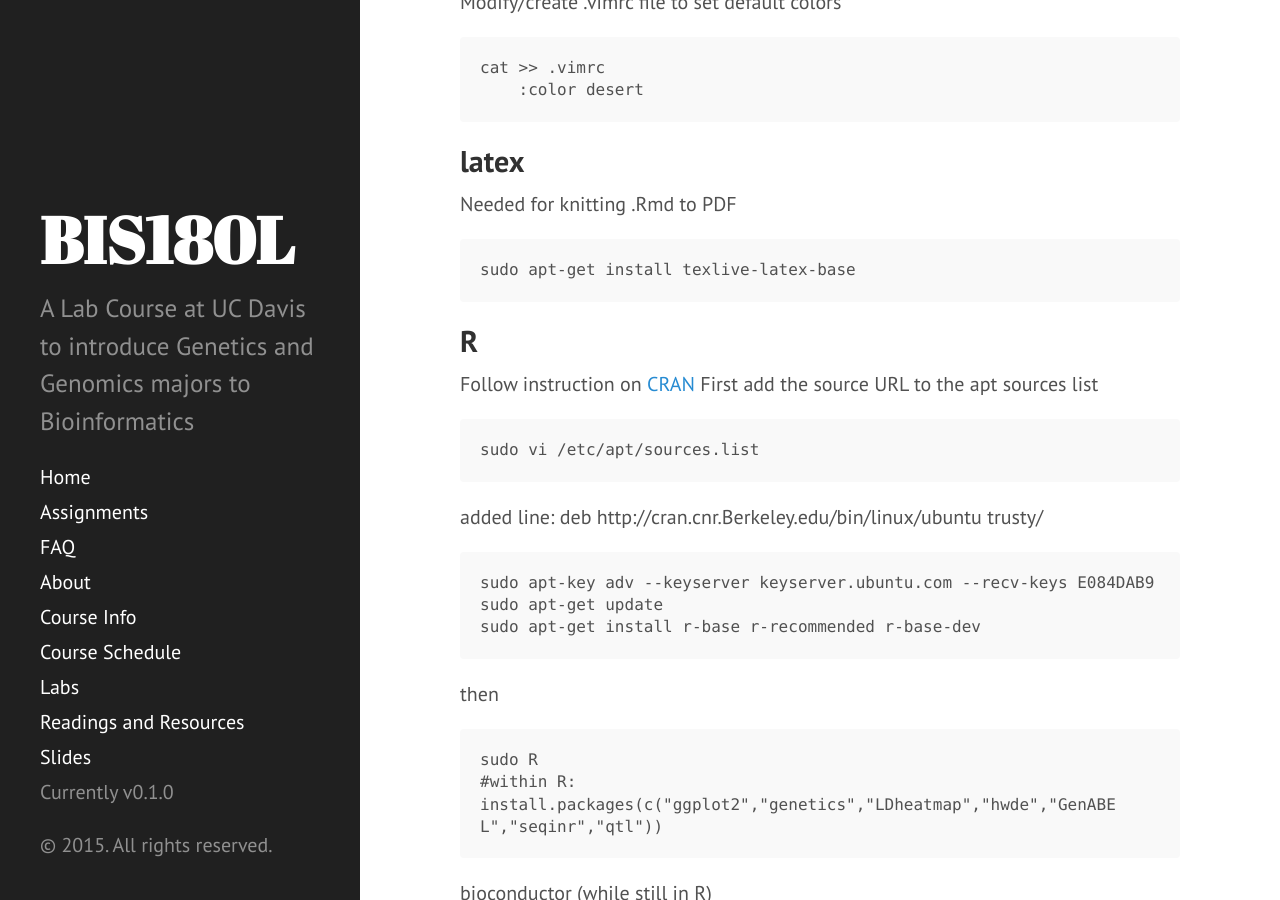
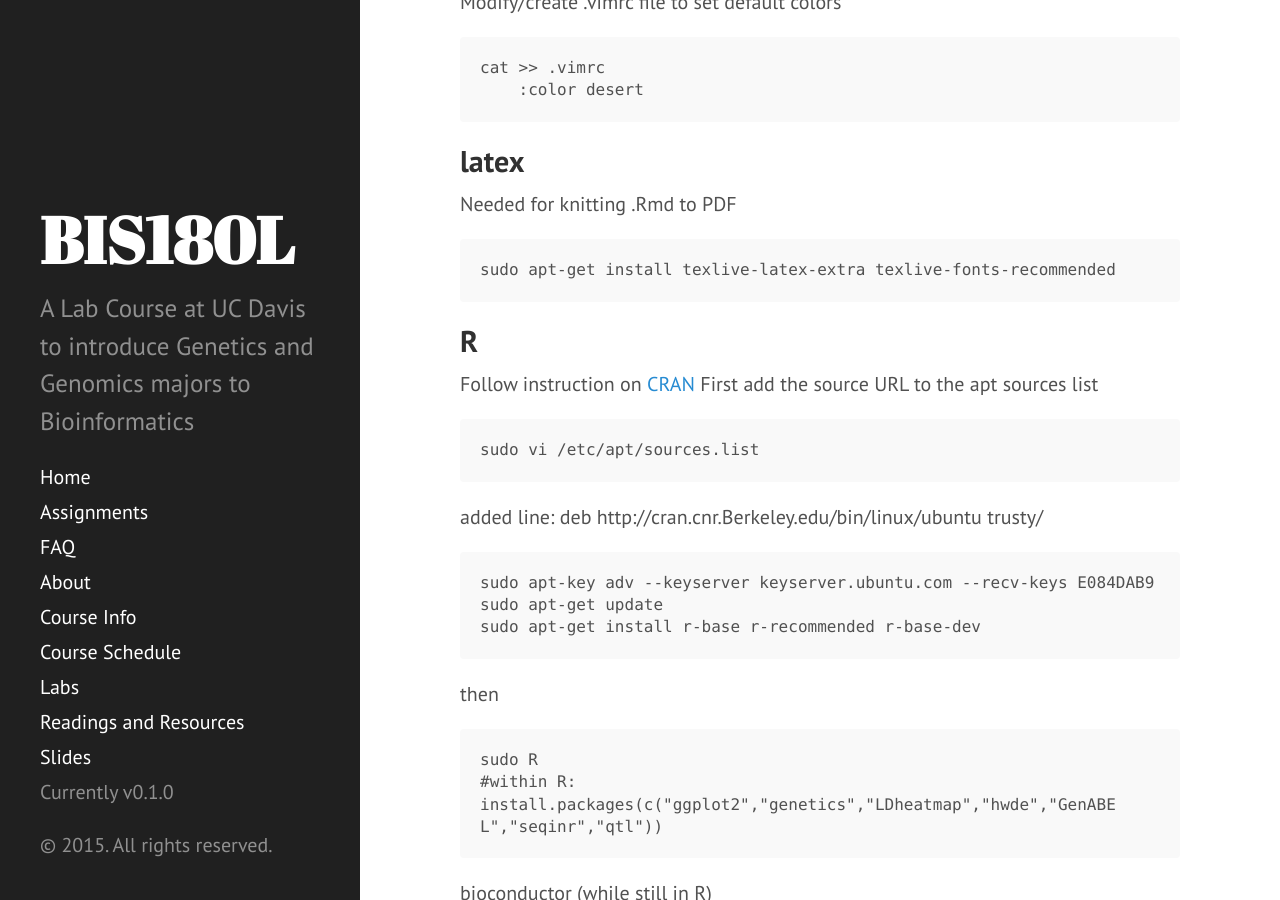
Before and after one commit to rjcmarkelz/BIS180L_web, a Jekyll site: the page built from _posts/2015-03-31-Creating_BIS180L_virtual_machine.md, in a window 1280 px wide and 900 px high, scrolled down 1706 px. Built offline with Jekyll 4.4.1, drawn with Linux system fonts in a browser that asks for light colours; Markdown is read by kramdown in place of the engine named in the settings.

Commit message:
updated virtual machine create instructions to include latex for next year

```diff
--- a/_posts/2015-03-31-Creating_BIS180L_virtual_machine.md
+++ b/_posts/2015-03-31-Creating_BIS180L_virtual_machine.md
@@ -61,7 +61,7 @@ Modify/create .vimrc file to set default colors
 ## latex
 Needed for knitting .Rmd to PDF
 
-    sudo apt-get install texlive-latex-base
+    sudo apt-get install texlive-latex-extra texlive-fonts-recommended
 
 ## R
 Follow instruction on [CRAN](http://cran.us.r-project.org/)
```
